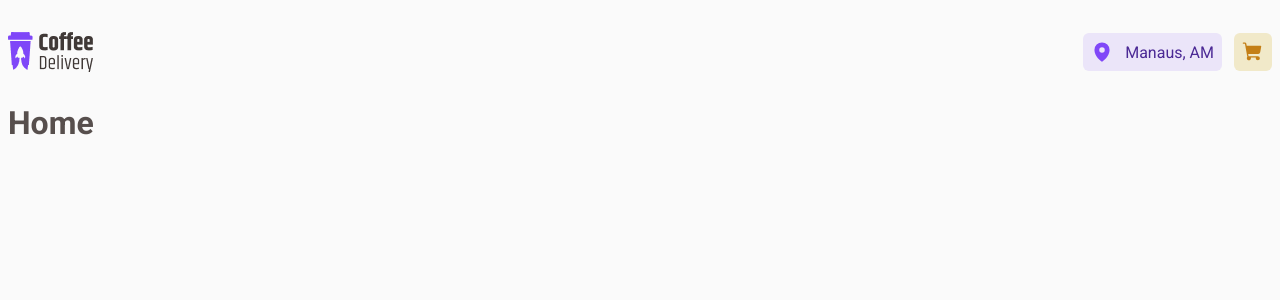
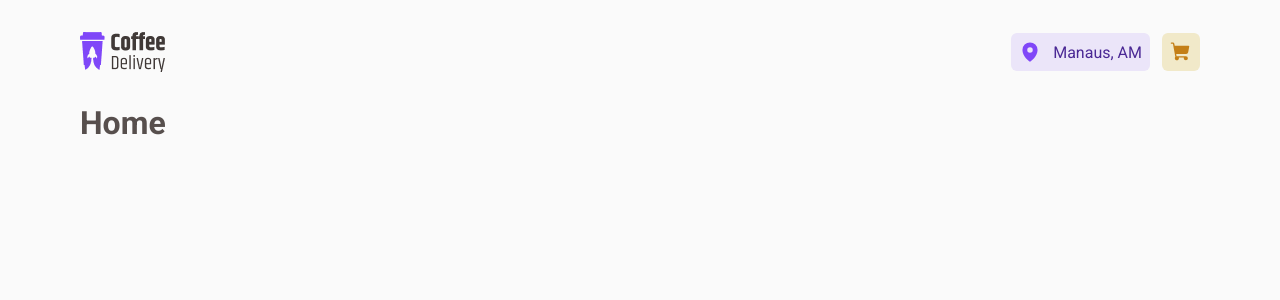
Before and after one commit to mpvinnie/coffee-delivery, a React (Vite) app in the folder web/: page / in a window 1280 px wide. Shown: the top 300 px of the page. Built offline with nearby package versions, Linux system fonts and the light colour scheme.

Commit message:
add navigation

```diff
--- a/web/package.json
+++ b/web/package.json
@@ -12,6 +12,7 @@
     "phosphor-react": "^1.4.1",
     "react": "^18.2.0",
     "react-dom": "^18.2.0",
+    "react-router-dom": "^6.4.2",
     "styled-components": "^5.3.6"
   },
   "devDependencies": {
--- a/web/src/App.tsx
+++ b/web/src/App.tsx
@@ -1,12 +1,15 @@
+import { BrowserRouter } from 'react-router-dom'
 import { ThemeProvider } from 'styled-components'
-import { Home } from './pages/Home'
+import { Router } from './Router'
 import { GlobalStyle } from './styles/global'
 import { defaultTheme } from './styles/themes/default'
 
 export function App() {
   return (
     <ThemeProvider theme={defaultTheme}>
-      <Home />
+      <BrowserRouter>
+        <Router />
+      </BrowserRouter>
       <GlobalStyle />
     </ThemeProvider>
   )
--- /dev/null
+++ b/web/src/Router.tsx
@@ -0,0 +1,13 @@
+import { Route, Routes } from 'react-router-dom'
+import { DefaultLayout } from './layouts/DefaultLayout'
+import { Home } from './pages/Home'
+
+export function Router() {
+  return (
+    <Routes>
+      <Route path='/' element={<DefaultLayout />}>
+        <Route path="/" element={<Home />} />
+      </Route>
+    </Routes>
+  )
+}
--- a/web/src/components/Header/styles.ts
+++ b/web/src/components/Header/styles.ts
@@ -5,9 +5,7 @@
   align-items: center;
   justify-content: space-between;
 
-  max-width: 1440px;
   padding: 2rem 0;
-  margin: 0 auto;
 
   div {
     display: flex;
--- /dev/null
+++ b/web/src/layouts/DefaultLayout/index.tsx
@@ -0,0 +1,12 @@
+import { Outlet } from 'react-router-dom'
+import { Header } from '../../components/Header'
+import { DeafultLayoutContainer } from './styles'
+
+export function DefaultLayout() {
+  return (
+    <DeafultLayoutContainer>
+      <Header />
+      <Outlet />
+    </DeafultLayoutContainer>
+  )
+}
--- /dev/null
+++ b/web/src/layouts/DefaultLayout/styles.ts
@@ -0,0 +1,9 @@
+import styled from 'styled-components'
+
+export const DeafultLayoutContainer = styled.div`
+  max-width: 70rem;
+  margin: 0 auto;
+
+  display: flex;
+  flex-direction: column;
+`
--- a/web/src/pages/Home/index.tsx
+++ b/web/src/pages/Home/index.tsx
@@ -1,10 +1,8 @@
-import { Header } from '../../components/Header'
 import { HomeContainer } from './styles'
 
 export function Home() {
   return (
     <HomeContainer>
-      <Header />
       <h1>Home</h1>
     </HomeContainer>
   )
```
Also changed, not shown: 1 other file (tests, documents, lock files or other folders).
